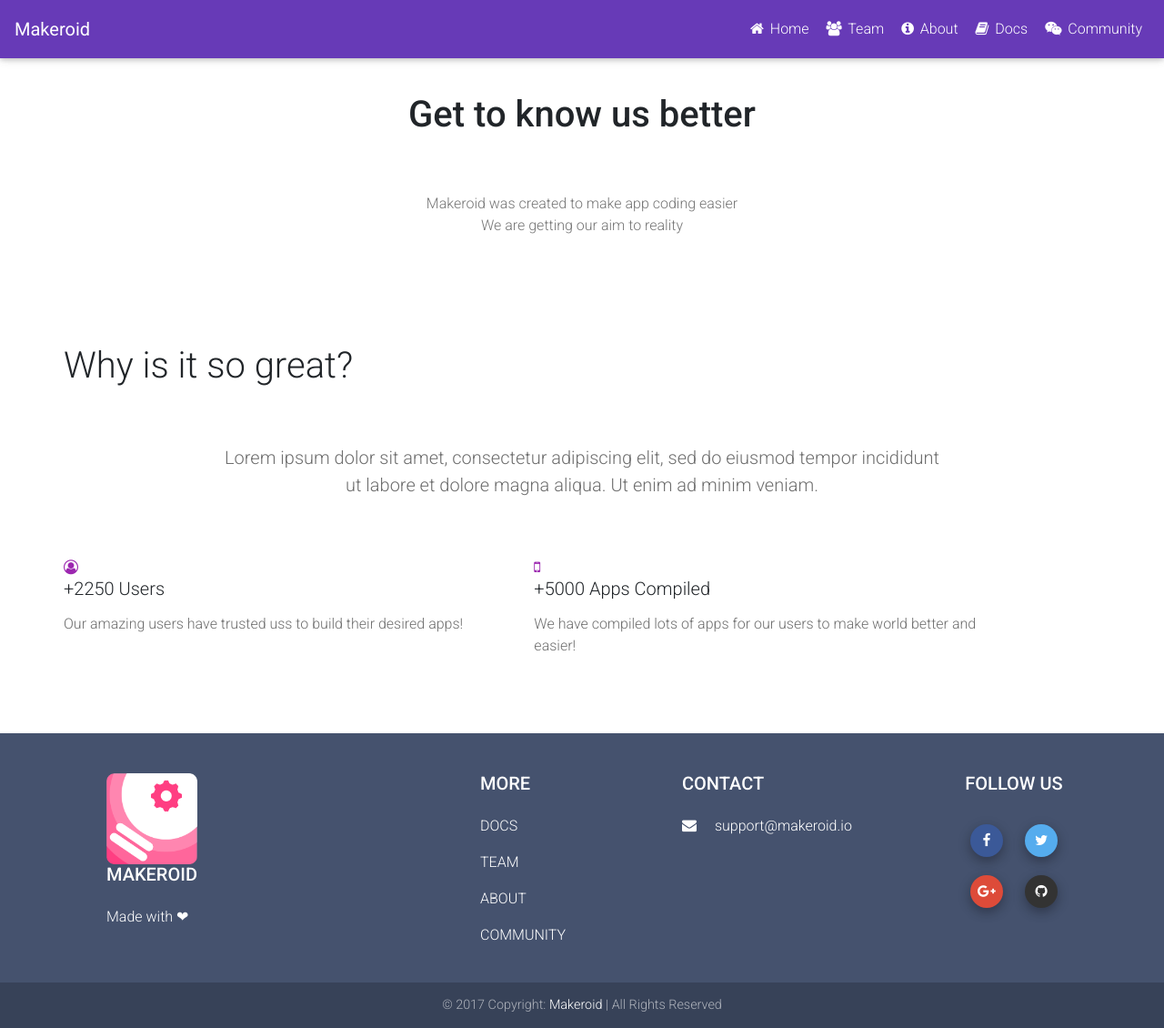
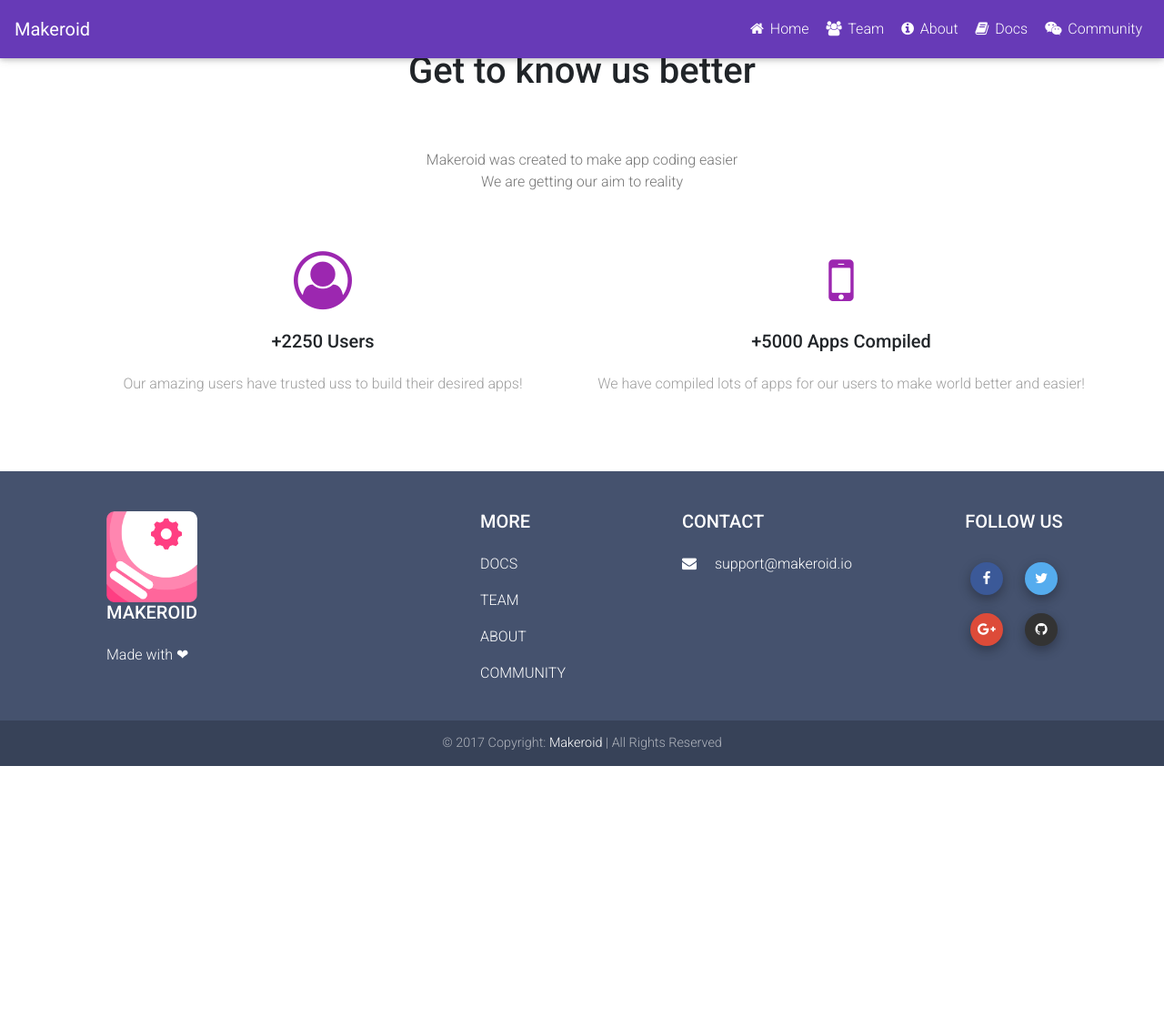
Before and after one commit to Kodular/kodular.github.io, a Jekyll site: the page built from about.html, in a window 1280 px wide and 1130 px high. Shown: the whole window at 91% size. Built offline with Jekyll 4.4.1, drawn with Linux system fonts in a browser that asks for light colours; nearby versions of some CDN libraries.

Commit message:
Update about.html

```diff
--- a/about.html
+++ b/about.html
@@ -2,19 +2,13 @@
 layout: default
 ---
 
-<section class="section team-section pt-5">
-
+<section class="section feature-box">
     <!--Section heading-->
     <h2 class="section-heading h1 pt-4">Get to know us better</h2>
     <!--Section description-->
     <p class="section-description">Makeroid was created to make app coding easier<br>We are getting our aim to reality</p>
 
     <div class="container">
-        <div class="row">
-            <!--Section heading-->
-            <h1 class="section-heading pt-4">Why is it so great?</h1>
-            <!--Section description-->
-            <p class="section-description lead grey-text">Lorem ipsum dolor sit amet, consectetur adipiscing elit, sed do eiusmod tempor incididunt ut labore et dolore magna aliqua. Ut enim ad minim veniam.</p>
         <!--Grid row-->
         <div class="row features-big">
             <!--Grid column-->
@@ -34,5 +28,4 @@ layout: default
         </div>
         <!--Grid row-->
     </div>
-    </div>
 </section>
```
Lines whose indentation alone changed are shown as unchanged.
